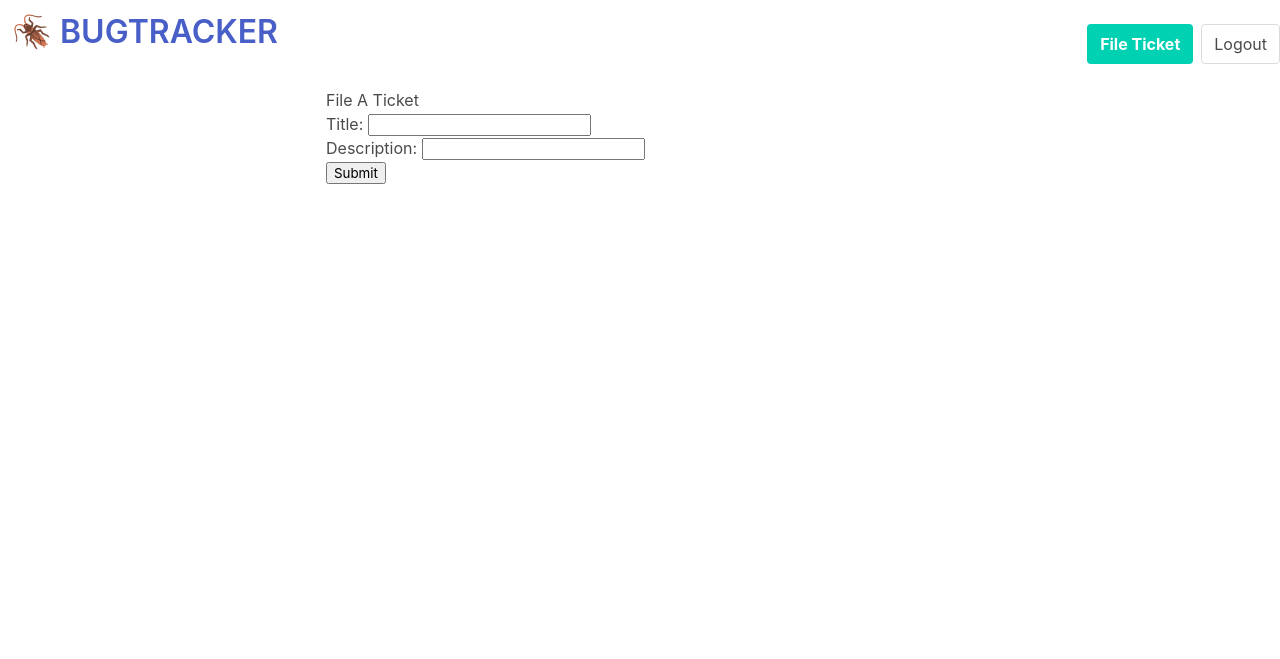
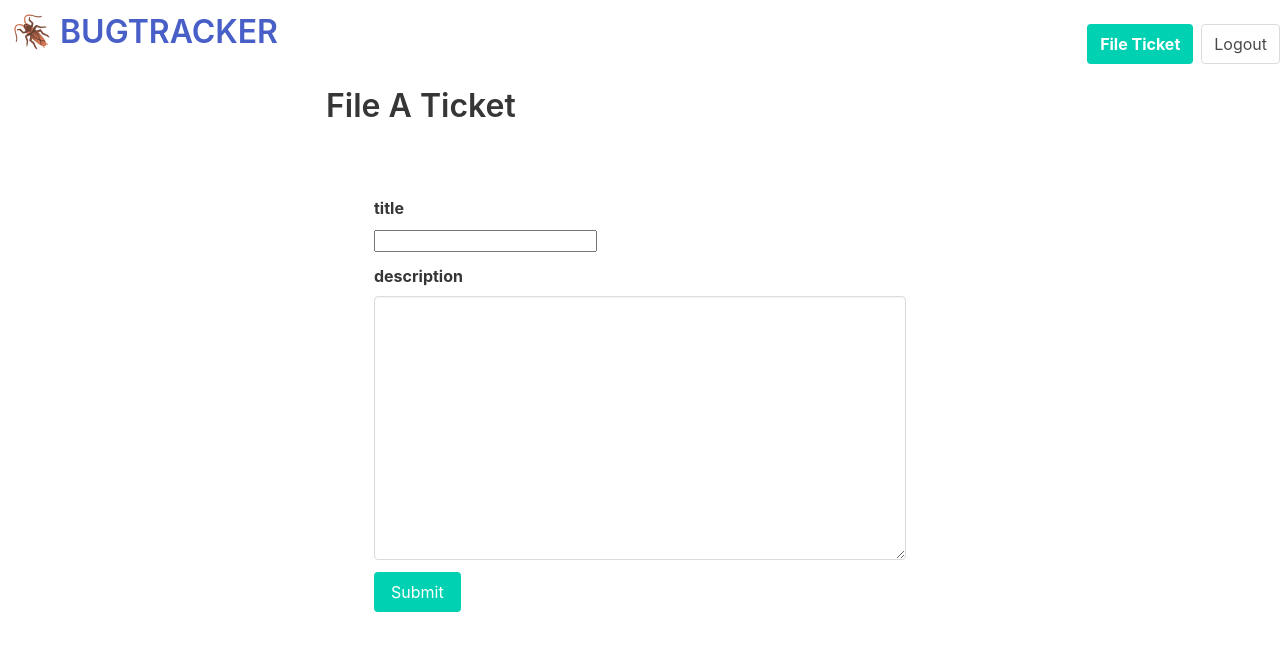
Before and after one commit to nicodalfonso/bugtracker, a Django app: page /file/ in a window 1280 px wide. Shown: the top 659 px of the page. Run offline with Django 3.2, Linux system fonts and the light colour scheme; the visitor is signed in with stand-in values (Sample User, id 1).

Commit message:
Adds bulma to generic_form.html

```diff
--- a/bugtracker/forms.py
+++ b/bugtracker/forms.py
@@ -8,4 +8,7 @@ class LoginForm(forms.Form):
 
 class FileTicketForm(forms.Form):
     title = forms.CharField(max_length=64)
-    description = forms.CharField(widget=forms.TextInput, required=True)
+    description = forms.CharField(
+        widget=forms.Textarea(attrs={"class": "textarea"}),
+        required=True,
+    )
--- a/bugtracker/views.py
+++ b/bugtracker/views.py
@@ -106,7 +106,7 @@ def edit_view(request, id):
     return render(
         request,
         "generic_form.html",
-        {"form": FileTicketForm(initial=values)},
+        {"title": editable.title, "form": FileTicketForm(initial=values)},
     )
 
 
--- a/templates/generic_form.html
+++ b/templates/generic_form.html
@@ -1,7 +1,16 @@
 {% extends 'base.html' %} {% block content %}
-<h2>{{title}}</h2>
-<form action="" method="POST">
-  {% csrf_token %} {{form.as_p}}
-  <input type="submit" value="Submit" />
-  {% endblock %}
-</form>
+<h2 class="title">{{title}}</h2>
+<section class="section">
+  <form action="" method="POST">
+    {% csrf_token %} {% for field in form %}
+    <div class="field">
+      <div class="control">
+        <label for="{{ field.id_for_label }}" class="label">{{ field.html_name }}</label>
+        {{ field }}
+      </div>
+    </div>
+    {% endfor %}
+    <input type="submit" value="Submit" class="button is-primary" />
+    {% endblock %}
+  </form>
+</section>
```
